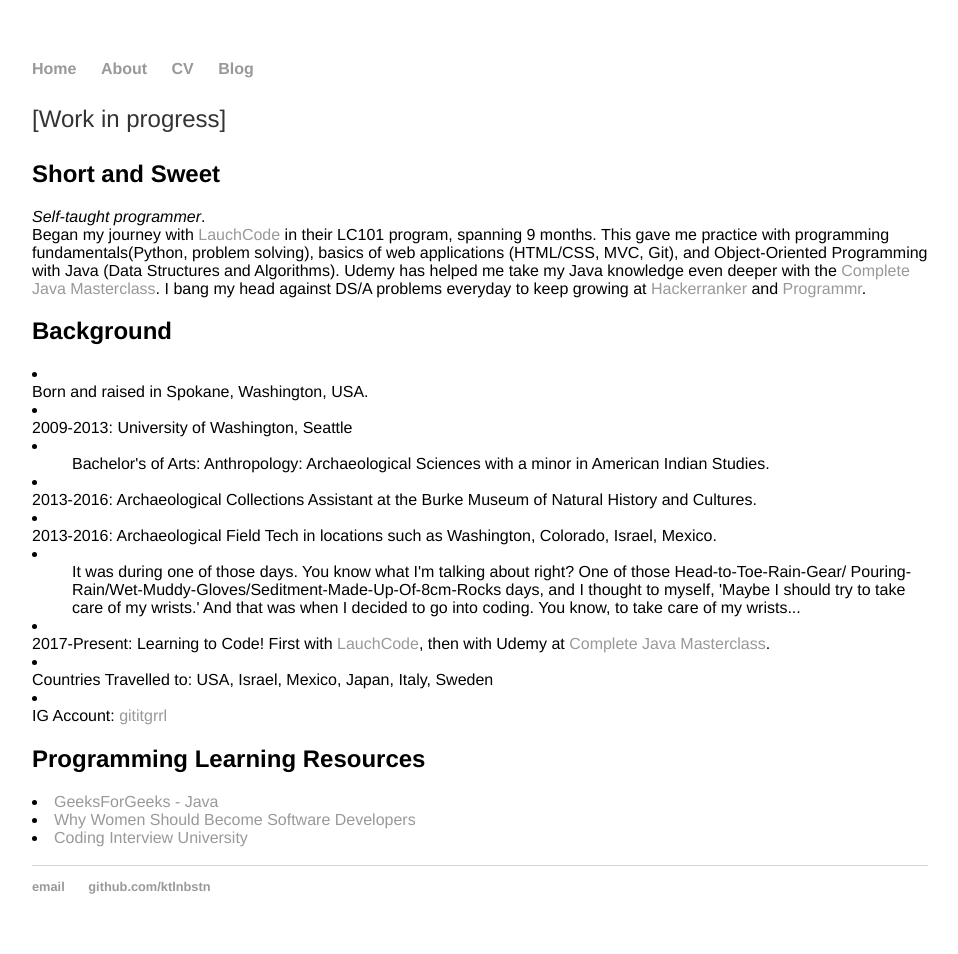
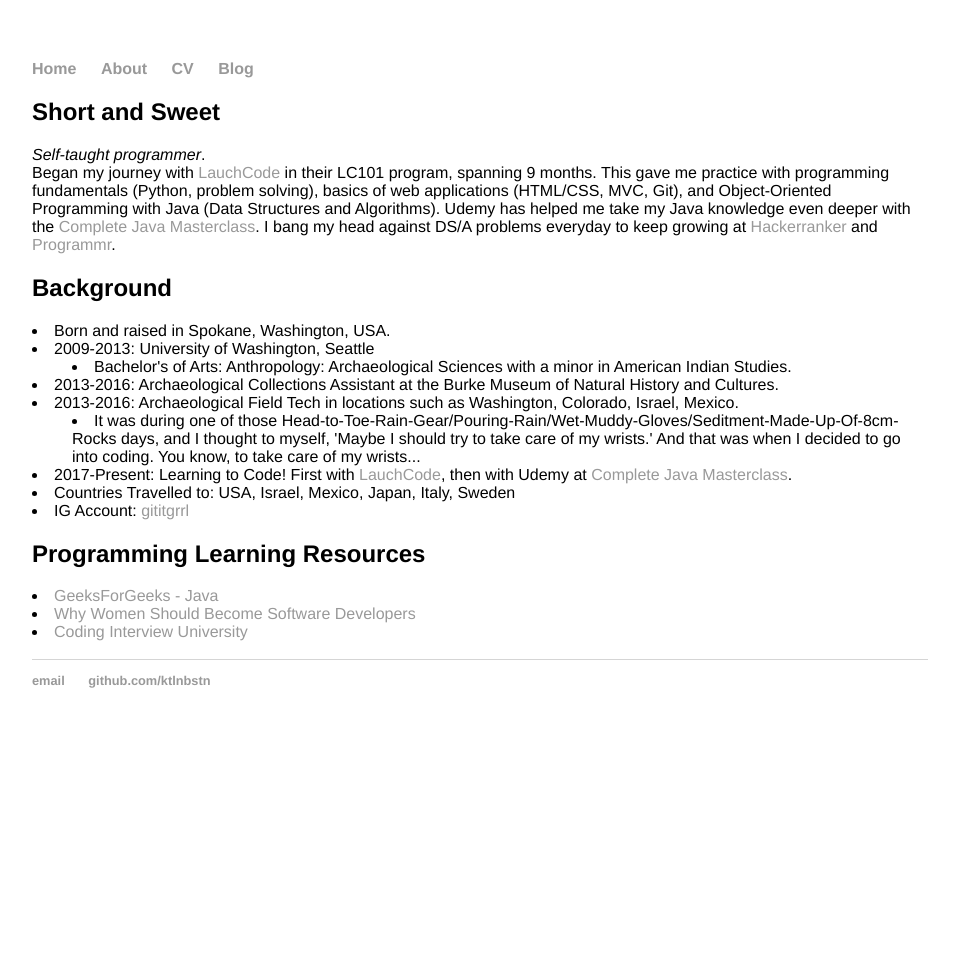
Before and after one commit to ktlnbstn/ktlnbstn.github.io, a Jekyll site: the page built from about/index.html, in a window 1280 px wide. Shown: the whole page, without its empty margins (160-1118 px from the left). Built offline with Jekyll 4.4.1, drawn with Linux system fonts in a browser that asks for light colours; after the commit the page ends 900 px from its top, so only the background shows below that.

Commit message:
fix bullets

```diff
--- a/about/index.html
+++ b/about/index.html
@@ -3,12 +3,10 @@
 title: About Me
 ---
 <div class="blurb">
-<p>[Work in progress]</p>
-
 <h2>Short and Sweet</h2>
 	<em>Self-taught programmer</em>.</br>
 	Began my journey with <a href="https://www.launchcode.org/lc101">LauchCode</a>
-	in their LC101 program, spanning 9 months. This gave me practice with programming fundamentals(Python, problem solving),
+	in their LC101 program, spanning 9 months. This gave me practice with programming fundamentals (Python, problem solving),
 	basics of web applications (HTML/CSS, MVC, Git), and Object-Oriented Programming with Java (Data Structures and
 	Algorithms). Udemy has helped me take my Java knowledge even deeper with the
 	<a href="https://www.udemy.com/java-the-complete-java-developer-course/">Complete Java Masterclass</a>. I bang my head
@@ -17,19 +15,18 @@
 
 <h2>Background</h2>
 	<dl>
-	<li><dt>Born and raised in Spokane, Washington, USA. </dt></li>
-	<li><dt>2009-2013: University of Washington, Seattle</dt></li>
-	<li><dd>Bachelor's of Arts: Anthropology: Archaeological Sciences with a minor in American Indian Studies.</dd></li>
-	<li><dt>2013-2016: Archaeological Collections Assistant at the Burke Museum of Natural History and Cultures. </dt></li>
-	<li><dt>2013-2016: Archaeological Field Tech in locations such as Washington, Colorado, Israel, Mexico.</dt></li>
-	<li><dd>It was during one of those days. You know what I'm talking about right? One of those Head-to-Toe-Rain-Gear/
-		Pouring-Rain/Wet-Muddy-Gloves/Seditment-Made-Up-Of-8cm-Rocks days, and I thought to myself, 'Maybe I
-		should try to take care of my wrists.' And that was when I decided to go into coding. You know, to take
-		care of my wrists...</dd></li>
-	<li><dt>2017-Present: Learning to Code! First with <a href="https://www.launchcode.org/lc101">LauchCode</a>, then with
-	Udemy at <a href="https://www.udemy.com/java-the-complete-java-developer-course/">Complete Java Masterclass</a>.</dt></li>
-	<li><dt>Countries Travelled to: USA, Israel, Mexico, Japan, Italy, Sweden</dt></li>
-	<li><dt>IG Account: <a href="https://www.instagram.com/gititgrrl/">gititgrrl</a></dt></li>
+	<dt><li>Born and raised in Spokane, Washington, USA. </li></dt>
+	<dt><li>2009-2013: University of Washington, Seattle</li></dt>
+	<dd><li>Bachelor's of Arts: Anthropology: Archaeological Sciences with a minor in American Indian Studies.</li></dd>
+	<dt><li>2013-2016: Archaeological Collections Assistant at the Burke Museum of Natural History and Cultures. </li></dt>
+	<dt><li>2013-2016: Archaeological Field Tech in locations such as Washington, Colorado, Israel, Mexico.</li></dt>
+	<dd><li>It was during one of those Head-to-Toe-Rain-Gear/Pouring-Rain/Wet-Muddy-Gloves/Seditment-Made-Up-Of-8cm-Rocks
+		days, and I thought to myself, 'Maybe I should try to take care of my wrists.' And that was when I decided
+		to go into coding. You know, to take care of my wrists...</li></dd>
+	<dt><li>2017-Present: Learning to Code! First with <a href="https://www.launchcode.org/lc101">LauchCode</a>, then with
+	Udemy at <a href="https://www.udemy.com/java-the-complete-java-developer-course/">Complete Java Masterclass</a>.</li></dt>
+	<dt><li>Countries Travelled to: USA, Israel, Mexico, Japan, Italy, Sweden</li></dt>
+	<dt><li>IG Account: <a href="https://www.instagram.com/gititgrrl/">gititgrrl</a></li></dt>
 	</dl>
 
 <h2>Programming Learning Resources</h2>
```
